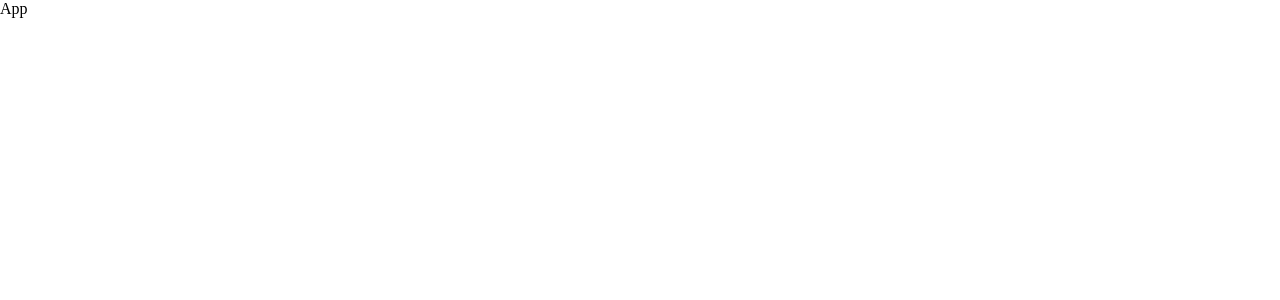
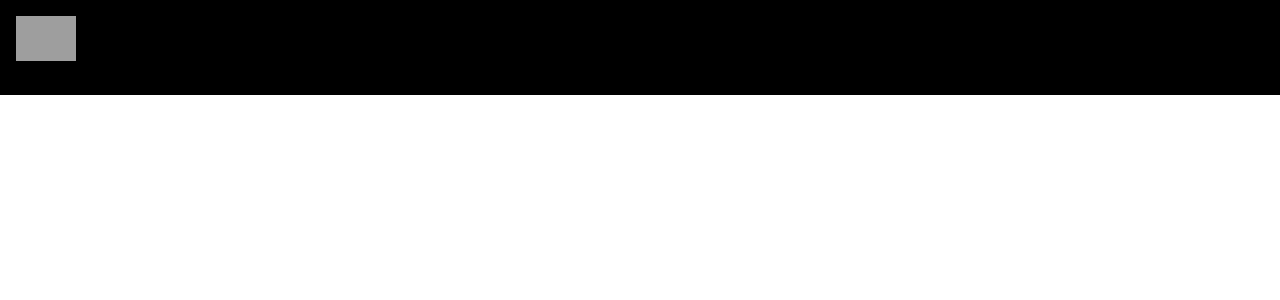
Before and after one commit to johnsuico/youtube-clone, a React (Create React App) app: page / in a window 1280 px wide. Shown: the top 300 px of the page. Built offline with nearby package versions, Linux system fonts and the light colour scheme; grey boxes are pictures that could not be loaded.

Commit message:
Start navbar

```diff
--- a/src/App.js
+++ b/src/App.js
@@ -1,9 +1,20 @@
-import React from 'react'
+import { BrowserRouter, Routes, Route } from 'react-router-dom';
+import { Box } from '@mui/material';
 
-const App = () => {
-  return (
-    <div>App</div>
-  )
-}
+import { Navbar, Feed, VideoDetail, ChannelDetail, SearchFeed } from './components';
+
+const App = () => (
+  <BrowserRouter>
+    <Box sx={{ backgroundColor: '#000'}}>
+      <Navbar />
+      <Routes>
+        <Route path="/" exact element={<Feed />} />
+        <Route path="/video/:id" element={<VideoDetail />} />
+        <Route path="/channel/:id" element={<ChannelDetail />} />
+        <Route path="/search/:searchTerm" element={<SearchFeed />} />
+      </Routes>
+    </Box>
+  </BrowserRouter>
+)
 
 export default App
--- /dev/null
+++ b/src/components/ChannelDetail.jsx
@@ -0,0 +1,9 @@
+import React from 'react'
+
+const ChannelDetail = () => {
+  return (
+    <div>ChannelDetail</div>
+  )
+}
+
+export default ChannelDetail
--- /dev/null
+++ b/src/components/Feed.jsx
@@ -0,0 +1,9 @@
+import React from 'react'
+
+const Feed = () => {
+  return (
+    <div>Feed</div>
+  )
+}
+
+export default Feed
--- /dev/null
+++ b/src/components/Navbar.jsx
@@ -0,0 +1,19 @@
+import { Stack } from '@mui/material';
+import { Link } from 'react-router-dom';
+
+import { logo } from '../utils/constants';
+
+const Navbar = () => (
+  <Stack
+    direction="row"
+    alignItems="center"
+    p={2}
+    sx={{ position: 'sticky', background: '#000', top: 0, justifyContent: 'space-between'}}
+  >
+    <Link to='/' style={{ display: 'flex', alignItems: 'center' }}>
+      <img src={ logo } alt='logo' height={45} />
+    </Link>
+  </Stack>
+)
+
+export default Navbar
--- /dev/null
+++ b/src/components/SearchFeed.jsx
@@ -0,0 +1,9 @@
+import React from 'react'
+
+const SearchFeed = () => {
+  return (
+    <div>SearchFeed</div>
+  )
+}
+
+export default SearchFeed
--- /dev/null
+++ b/src/components/VideoDetail.jsx
@@ -0,0 +1,9 @@
+import React from 'react'
+
+const VideoDetail = () => {
+  return (
+    <div>VideoDetail</div>
+  )
+}
+
+export default VideoDetail
--- /dev/null
+++ b/src/components/index.js
@@ -0,0 +1,5 @@
+export { default as Navbar } from './Navbar';
+export { default as Feed } from './Feed';
+export { default as ChannelDetail } from './ChannelDetail';
+export { default as SearchFeed } from './SearchFeed';
+export { default as VideoDetail } from './VideoDetail';
--- /dev/null
+++ b/src/utils/constants.js
@@ -0,0 +1,42 @@
+import MusicNoteIcon from '@mui/icons-material/MusicNote';
+import HomeIcon from '@mui/icons-material/Home';
+import CodeIcon from '@mui/icons-material/Code';
+import OndemandVideoIcon from '@mui/icons-material/OndemandVideo';
+import SportsEsportsIcon from '@mui/icons-material/SportsEsports';
+import LiveTvIcon from '@mui/icons-material/LiveTv';
+import SchoolIcon from '@mui/icons-material/School';
+import FaceRetouchingNaturalIcon from '@mui/icons-material/FaceRetouchingNatural';
+import CheckroomIcon from '@mui/icons-material/Checkroom';
+import GraphicEqIcon from '@mui/icons-material/GraphicEq';
+import TheaterComedyIcon from '@mui/icons-material/TheaterComedy';
+import FitnessCenterIcon from '@mui/icons-material/FitnessCenter';
+import DeveloperModeIcon from '@mui/icons-material/DeveloperMode';
+
+export const logo = 'https://i.ibb.co/s9Qys2j/logo.png';
+
+export const categories = [
+  { name: 'New', icon: <HomeIcon />, },
+  { name: 'DaaBakedPotato', icon: <SportsEsportsIcon />, },
+  { name: 'Coding', icon: <CodeIcon />, },
+  { name: 'ReactJS', icon: <CodeIcon />, },
+  { name: 'NextJS', icon: <CodeIcon />, },
+  { name: 'Music', icon: <MusicNoteIcon /> },
+  { name: 'Education', icon: <SchoolIcon />, },
+  { name: 'Podcast', icon: <GraphicEqIcon />, },
+  { name: 'Movie', icon: <OndemandVideoIcon />, },
+  { name: 'Gaming', icon: <SportsEsportsIcon />, },
+  { name: 'Live', icon: <LiveTvIcon />, },
+  { name: 'Sport', icon: <FitnessCenterIcon />, },
+  { name: 'Fashion', icon: <CheckroomIcon />, },
+  { name: 'Beauty', icon: <FaceRetouchingNaturalIcon />, },
+  { name: 'Comedy', icon: <TheaterComedyIcon />, },
+  { name: 'Gym', icon: <FitnessCenterIcon />, },
+  { name: 'Crypto', icon: <DeveloperModeIcon />, },
+];
+
+export const demoThumbnailUrl = 'https://i.ibb.co/G2L2Gwp/API-Course.png';
+export const demoChannelUrl = '/channel/UCmXmlB4-HJytD7wek0Uo97A';
+export const demoVideoUrl = '/video/GDa8kZLNhJ4';
+export const demoChannelTitle = 'JavaScript Mastery';
+export const demoVideoTitle = 'Build and Deploy 5 JavaScript & React API Projects in 10 Hours - Full Course | RapidAPI';
+export const demoProfilePicture = 'http://dergipark.org.tr/assets/app/images/buddy_sample.png'
```
